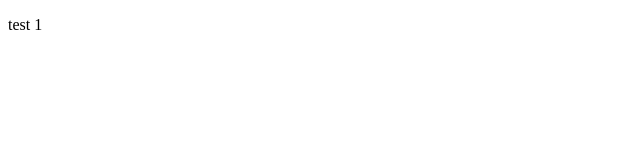
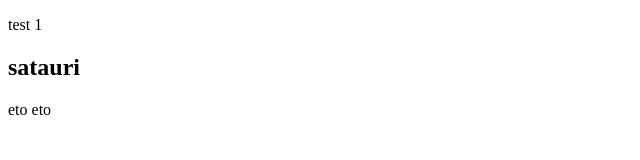
Before and after one commit to etoodishvili/lesson4, a plain HTML site: page index1.html in a window 1280 px wide. Shown: the whole page, without its empty margins (0-640 px from the left). Drawn offline with Linux system fonts and the light colour scheme.

Commit message:
add p tag

```diff
--- a/index1.html
+++ b/index1.html
@@ -5,6 +5,8 @@
 </head>
 <body>
 	<p> test 1</p>
+	<h2>  satauri</h2>
+	<p> eto eto</p>
 
 </body>
 </html>
```
